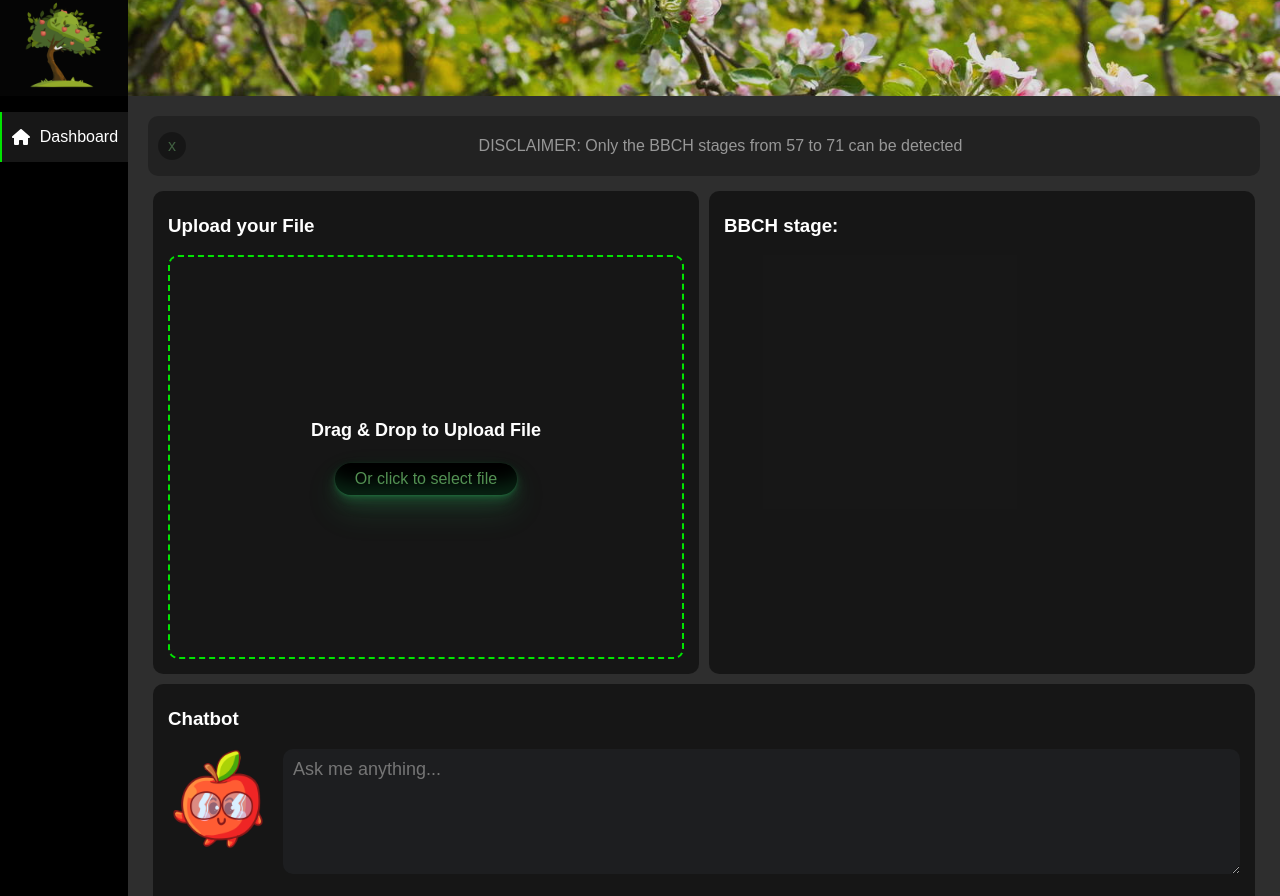
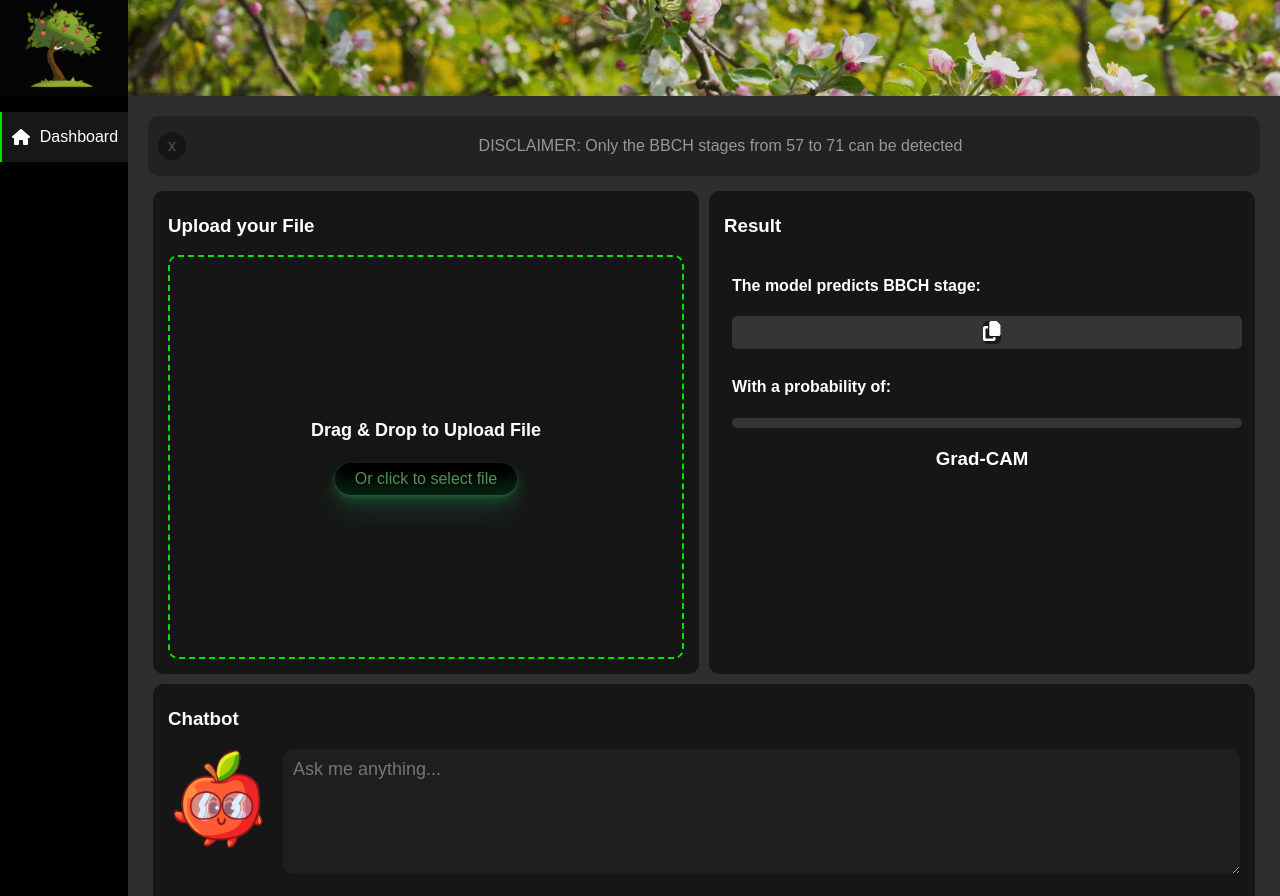
Before and after one commit to Martkx/apple_blossom, a React (Create React App) app in the folder web_app/: page / in a window 1280 px wide. Built offline with nearby package versions, Linux system fonts and the light colour scheme.

Commit message:
New layout works

```diff
--- a/web_app/src/Components/dashboard.css
+++ b/web_app/src/Components/dashboard.css
@@ -171,3 +171,73 @@ textarea{
   background-color: #343536;
   padding: 20px;
 }
+.stage {
+  background-color: #343536;
+  border-radius: 5px;
+  height: 30%;
+  display: flex;
+  text-align: center;
+  align-items: center;
+	justify-content:center;
+ width: 100%;
+  font-size: 20px;
+  font-family:Arial, Helvetica, sans-serif;
+  padding: 5px;
+
+
+}
+
+.copy-icon{
+
+  background-color: rgba(0, 0, 0, 0.511);
+  border-radius: 5px;
+  text-align: center;
+  display: inline-block;
+  cursor: pointer;
+  margin-left: 10px;
+  position: relative;
+}
+.copy-icon:hover::after {
+  content: "Copy stage";
+  position: absolute;
+  bottom: 100%; /* Position above the icon */
+  left: 50%;
+  transform: translateX(-50%);
+  background-color: black;
+  color: #fff;
+  padding: 5px;
+  border-radius: 3px;
+  white-space: nowrap;
+  font-size: 12px;
+  z-index: 1;
+}
+
+.copy-icon:hover::before {
+  content: "";
+  position: absolute;
+  bottom: 100%; /* Position above the icon */
+  left: 50%;
+  transform: translateX(-50%);
+  border-width: 5px;
+  border-style: solid;
+  border-color: transparent transparent #333 transparent;
+  z-index: 1;
+}
+
+.predicted_class, .probability {
+  flex: 1;
+  display: flex;
+  flex-direction: column;
+  align-items: flex-start;
+  margin: 8px;
+}
+
+.grad_cam {
+  margin-top: 20px;
+  text-align: center;
+}
+
+.grad_cam img {
+  max-width: 100%;
+  height: auto;
+}
--- a/web_app/src/Components/dashboard.js
+++ b/web_app/src/Components/dashboard.js
@@ -2,11 +2,15 @@ import './dashboard.css';
 import Chatbot from './chatbot/chatbot.js';
 import React, { useState, useRef } from 'react';
 import axios from 'axios';
+import { faCopy } from '@fortawesome/free-solid-svg-icons';
+import { FontAwesomeIcon } from '@fortawesome/react-fontawesome';
 
 function Dashboard() {
   const [dragging, setDragging] = useState(false);
   const [file, setFile] = useState(null);
-  const [prediction, setPrediction] = useState(null);
+  const [setCopied] = useState(false);
+  const [predictedClass, setPredictedClass] = useState(null);
+  const [probability, setProbability] = useState(null);
   const [gradCamImage, setGradCamImage] = useState(null);
   const inputRef = useRef(null);
 
@@ -61,8 +65,9 @@ function Dashboard() {
     // get prediction
     try {
       const response = await axios.get('http://localhost:8080/prediction');
-      console.log('Prediction response:', response.data.result);
-      setPrediction(response.data.result);
+      console.log('Prediction response:', response.data.predicted_class);
+      setPredictedClass(response.data.predicted_class);
+      setProbability(response.data.probability)
     } catch (error) {
       console.error('Error getting prediction:', error);
     }
@@ -77,6 +82,20 @@ function Dashboard() {
       console.error('Error getting Grad-CAM image:', error);
     }
   };
+
+  const copyText = (stage) => {
+    const textToCopy = `What is ${stage} of an apple blossom?`
+    navigator.clipboard.writeText(textToCopy)
+      .then(() => {
+        setCopied(true);
+        // Reset copied state after 2 seconds
+        setTimeout(() => setCopied(false), 2000);
+      })
+      .catch((err) => {
+        console.error('Failed to copy text: ', err);
+      });
+  }
+
 
   return (
     <div>
@@ -114,13 +133,23 @@ function Dashboard() {
           </div>
         </div>
         <div className='card'>
-          <h3>
-            BBCH stage:
-            {prediction && ` ${prediction}`}
-          </h3>
-          {gradCamImage && (
-            <img src={gradCamImage} alt="Grad-CAM" style={{ width: '100%', maxHeight: '400px', marginTop: '10px' }} />
-          )}
+          <h3>Result</h3>
+          <div className='result-container'>
+              <div className='predicted_class'><h4>The model predicts BBCH stage:</h4>
+                  <div className='stage'>{predictedClass && ` ${predictedClass}`}
+                    <div className="copy-icon" onClick={() => copyText(predictedClass)}><FontAwesomeIcon icon={faCopy} /></div>
+                  </div>
+              </div>
+              <div className='probability'><h4>With a probability of:</h4>
+                  <div className='stage'>{probability && ` ${probability}`}</div>
+              </div>
+          </div>
+          <div className='grad_cam'>
+            <h3>Grad-CAM</h3>
+            {gradCamImage && (
+              <img src={gradCamImage} alt="Grad-CAM" style={{ width: '100%', maxHeight: '400px', marginTop: '10px' }} />
+            )}
+          </div>
         </div>
       </div>
       <div className='card'>
```
Also changed, not shown: 2 other files (tests, documents, lock files or other folders).
